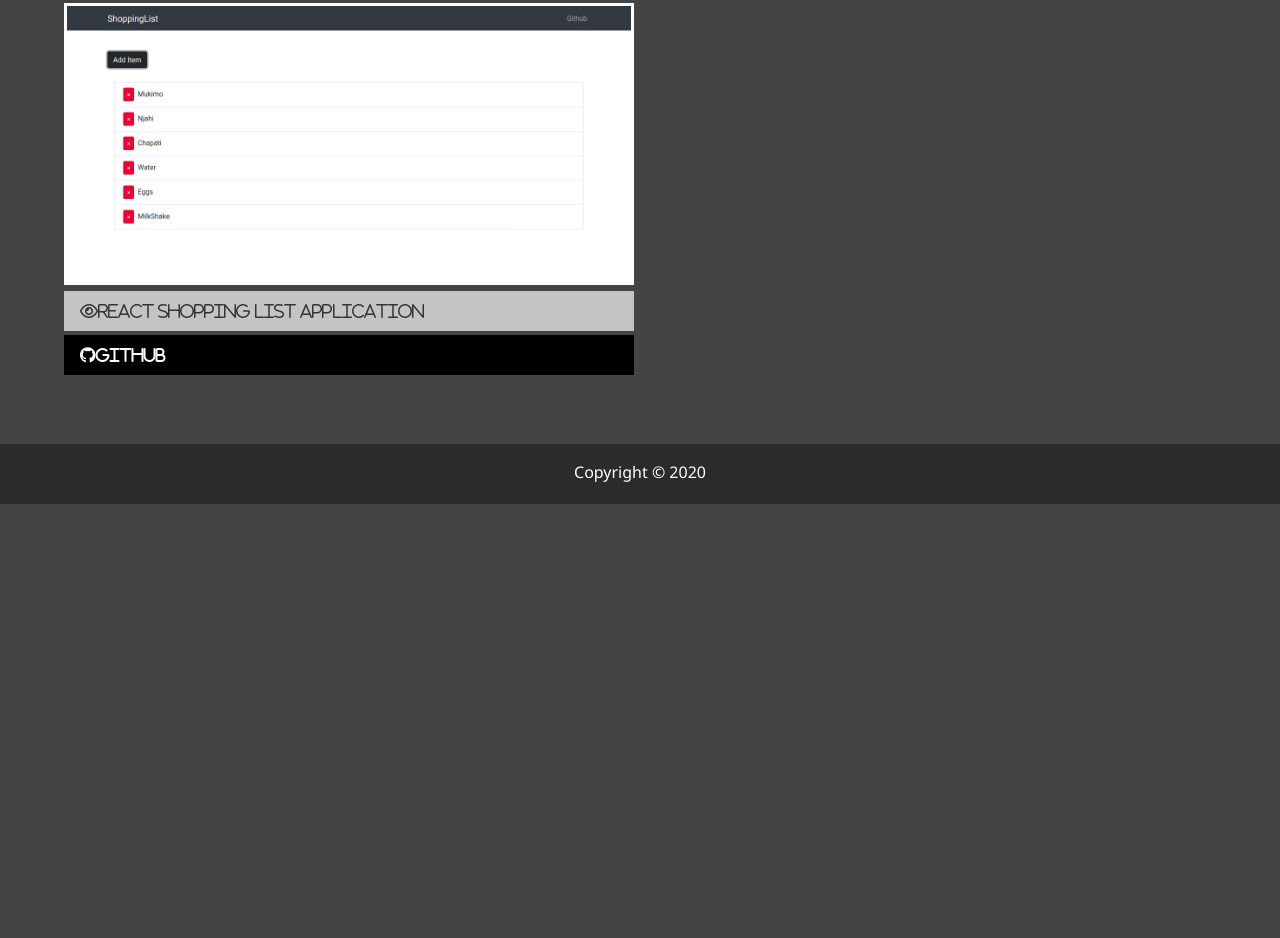
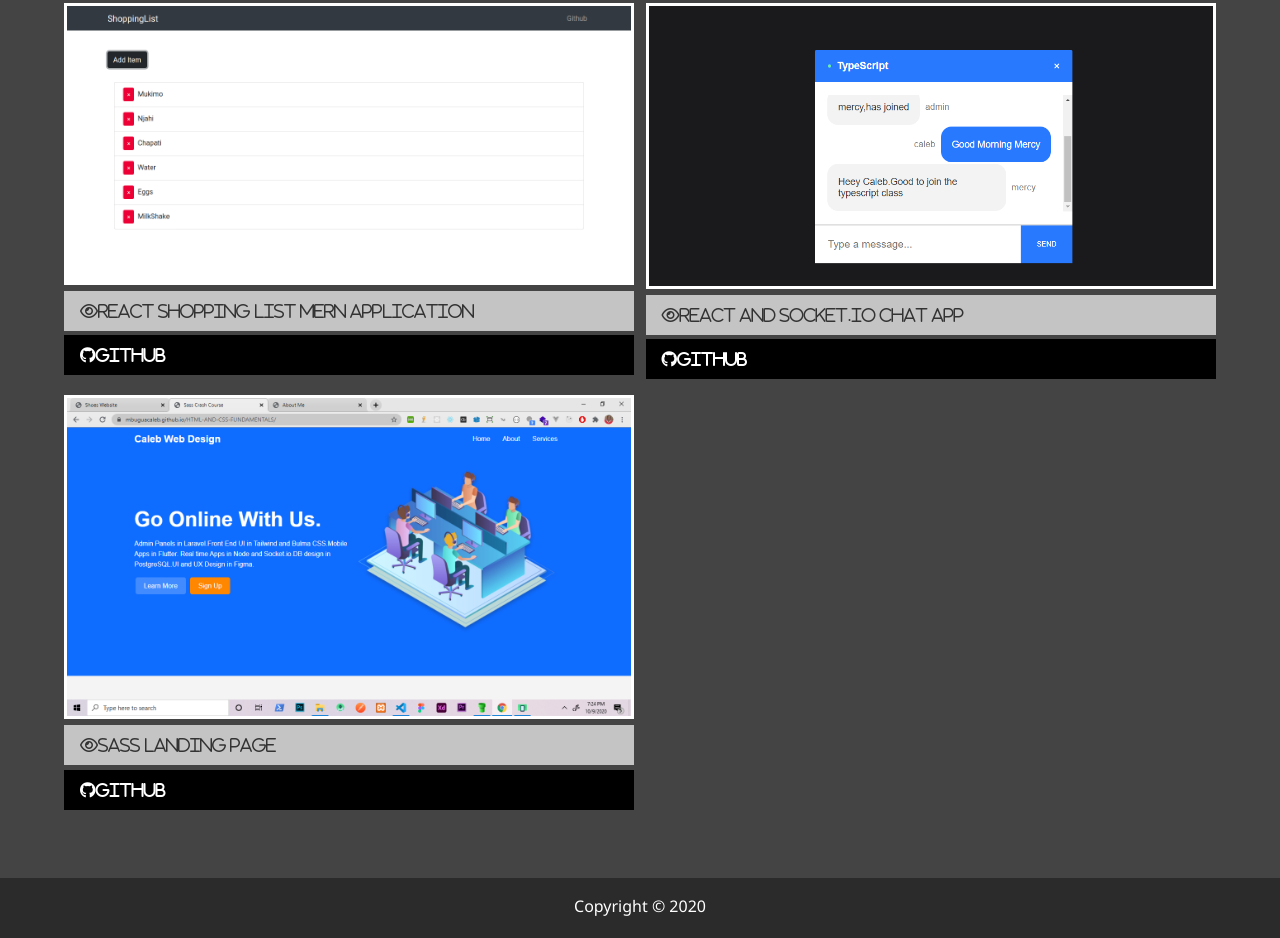
Before and after one commit to MbuguaCaleb/My-Porfolio, a website: page dist/work.html in a window 1280 px wide. Shown: the part 2851-3789 px from the top of the page. Before the commit the page ends 3355 px from the top, so only its background shows below. Drawn offline with Linux system fonts and the light colour scheme.

Commit message:
adding-projects

```diff
--- a/dist/work.html
+++ b/dist/work.html
@@ -255,7 +255,7 @@
         <!--Item 13-->
         <div class="item">
           <a
-            href="https://github.com/MbuguaCaleb/shopping_list_mern_stack_application"
+            href="https://calebreact-mernstack-app.herokuapp.com/"
           >
             <img src="img/projects/Mernstack application.png" alt="Project" />
           </a>
@@ -264,13 +264,53 @@
             href="https://calebreact-mernstack-app.herokuapp.com/"
             class="btn-light"
           >
-            <i class="fa fa-eye">React shopping List Application</i>
+            <i class="fa fa-eye">React shopping List Mern Application</i>
           </a>
 
           <a href="https://github.com/MbuguaCaleb/" class="btn-dark">
             <i class="fa fa-github">Github </i>
           </a>
         </div>
+
+          <!--Item 14-->
+          <div class="item">
+            <a
+              href="https://5f7b62b6d5653923fc03e4a6--wizardly-rosalind-b53985.netlify.app/"
+            >
+              <img src="img/projects/react_chat_app_one.png" alt="Project" />
+            </a>
+
+            <a
+              href="https://5f7b62b6d5653923fc03e4a6--wizardly-rosalind-b53985.netlify.app/"
+              class="btn-light"
+            >
+              <i class="fa fa-eye">React and Socket.io Chat App</i>
+            </a>
+
+            <a href="https://github.com/MbuguaCaleb/real_time_react_chat_application" class="btn-dark">
+              <i class="fa fa-github">Github </i>
+            </a>
+          </div>
+
+            <!--Item 15-->
+            <div class="item">
+              <a
+                href="https://mbuguacaleb.github.io/HTML-AND-CSS-FUNDAMENTALS/"
+              >
+                <img src="img/projects/company_website_sass.png" alt="Project" />
+              </a>
+
+              <a
+                href="https://mbuguacaleb.github.io/HTML-AND-CSS-FUNDAMENTALS/"
+                class="btn-light"
+              >
+                <i class="fa fa-eye">Sass Landing Page</i>
+              </a>
+
+              <a href="https://github.com/MbuguaCaleb/" class="btn-dark">
+                <i class="fa fa-github">Github </i>
+              </a>
+            </div>
       </div>
     </main>
 
```
Also changed, not shown: dist/about.html (+5 -3 lines), dist/img/projects/company_website_sass.png (added), dist/img/projects/react_chat_app_one.png (added), dist/img/projects/react_chat_app_two.png (added).
